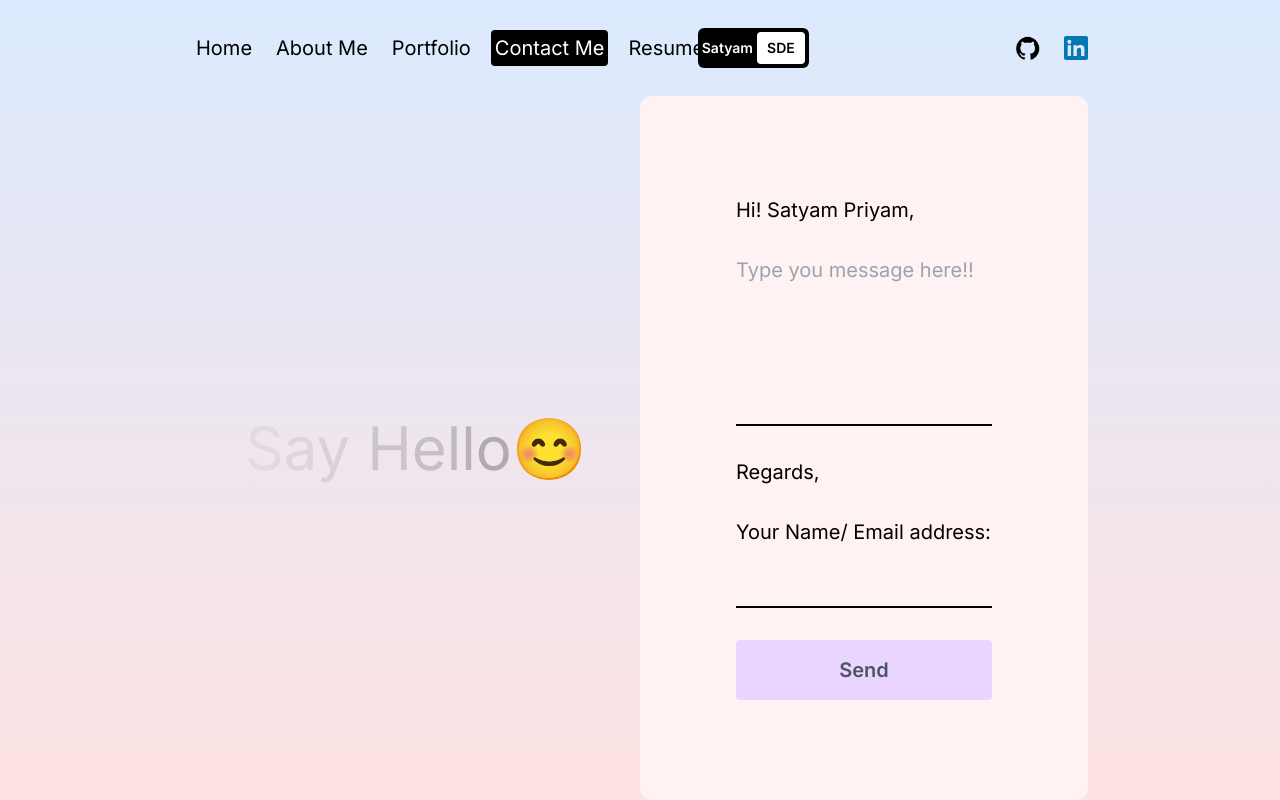
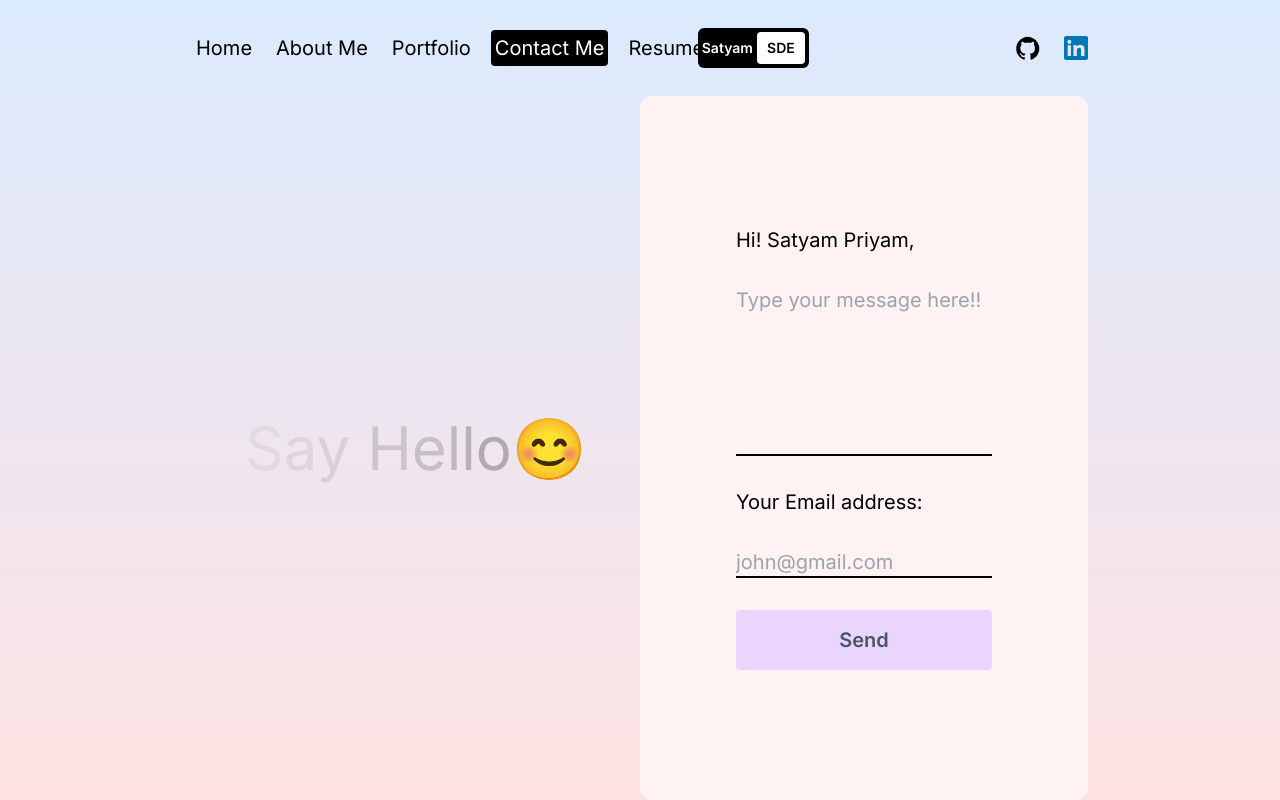
Before and after one commit to satryampriyam01/PortfolioSite, a Next.js app: page /contact in a window 1280 px wide. Built offline with nearby package versions, Linux system fonts and the light colour scheme.

Commit message:
Update page.jsx

```diff
--- a/src/app/contact/page.jsx
+++ b/src/app/contact/page.jsx
@@ -72,14 +72,14 @@ const ContactPage = () => {
             rows={6}
             className="bg-transparent border-b-2 border-b-black resize-none"
             name="user_message"
-            placeholder="Type you message here!!"
+            placeholder="Type your message here!!"
           />
-          <span>Regards,</span>
-          <span>Your Name/ Email address:</span>
+
+          <span>Your Email address:</span>
           <input
             name="user_email"
             type="text"
-            className="bg-transparent border-b-2 border-b-black outline-none"
+            className="bg-transparent border-b-2 border-b-black outline-none" placeholder="john@gmail.com"
           />
           <button className="bg-purple-200 rounded font-semibold text-gray-600 p-4">
             Send
```
